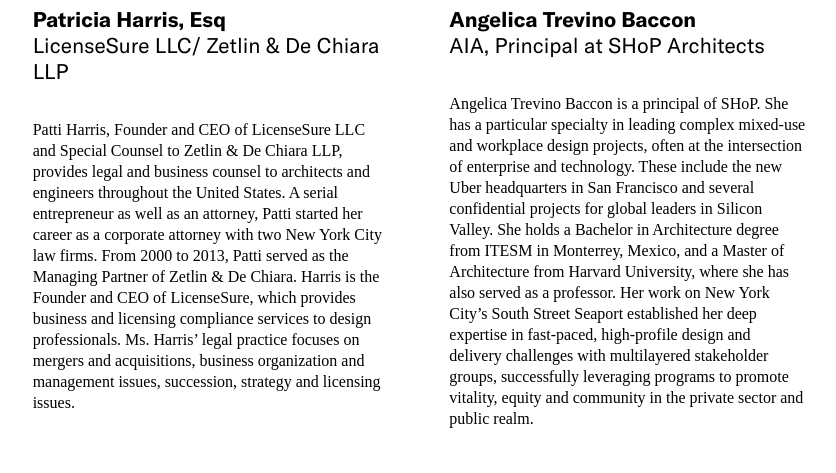
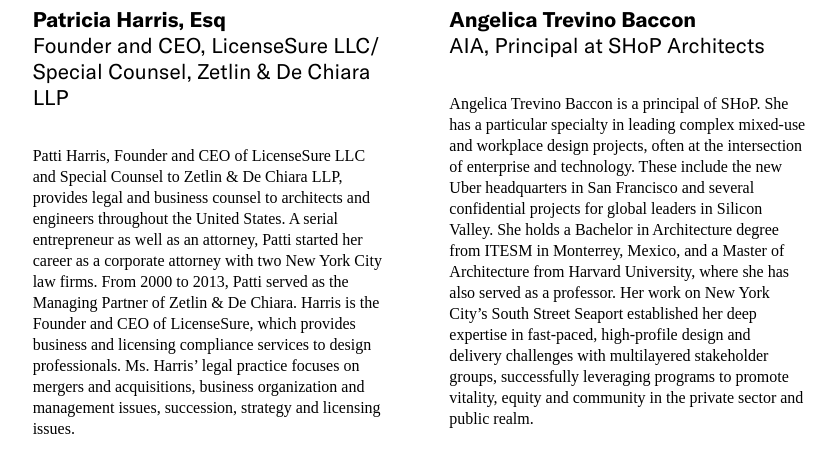
Before and after one commit to jengalas/bwaf-bbw, a Jekyll site: the page built from about/boardandstaff.md, in a window 1280 px wide and 900 px high, scrolled down 426 px, cut to the strip 228-729 px from the top of the window. Shown: the top 473 px of the strip, without its empty margins (444-1280 px from the left). Built offline with Jekyll 4.4.1, drawn with Linux system fonts in a browser that asks for light colours; some web fonts are replaced.

Commit message:
Update from Forestry.io Chun Schlesinger-Fried updated about/boardandstaff.md

```diff
--- a/about/boardandstaff.md
+++ b/about/boardandstaff.md
@@ -21,7 +21,8 @@
     link_url: ''
   portrait:
   - title: Patricia Harris, Esq
-    title_role: LicenseSure LLC/ Zetlin & De Chiara LLP
+    title_role: Founder and CEO, LicenseSure LLC/ Special Counsel, Zetlin & De Chiara
+      LLP
     image: "/v1610937223/PatriciaHarrisHeadshot-2-e1454609739415_rkq5sz.jpg"
     description: Patti Harris, Founder and CEO of LicenseSure LLC and Special Counsel
       to Zetlin & De Chiara LLP, provides legal and business counsel to architects
```
